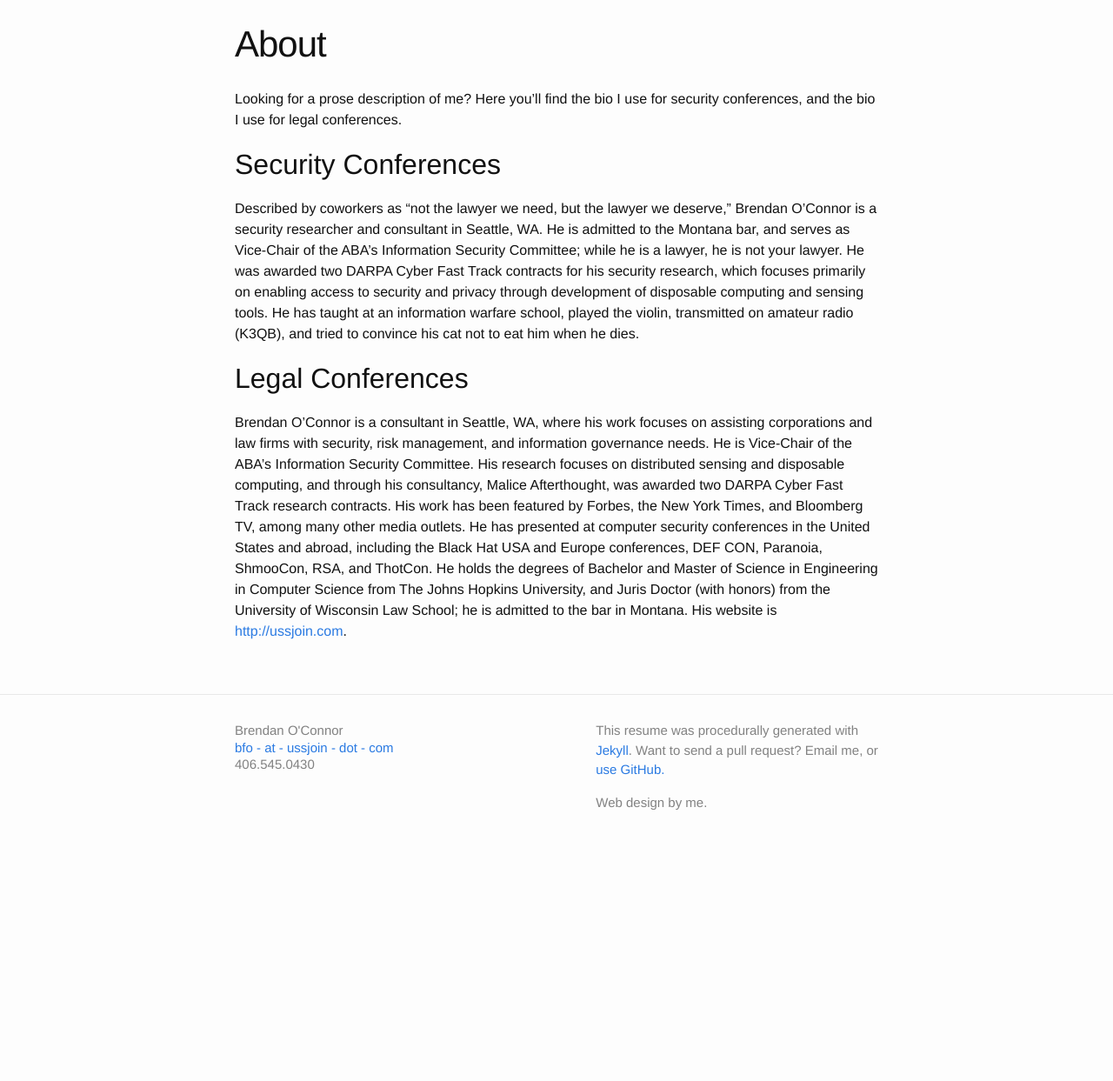
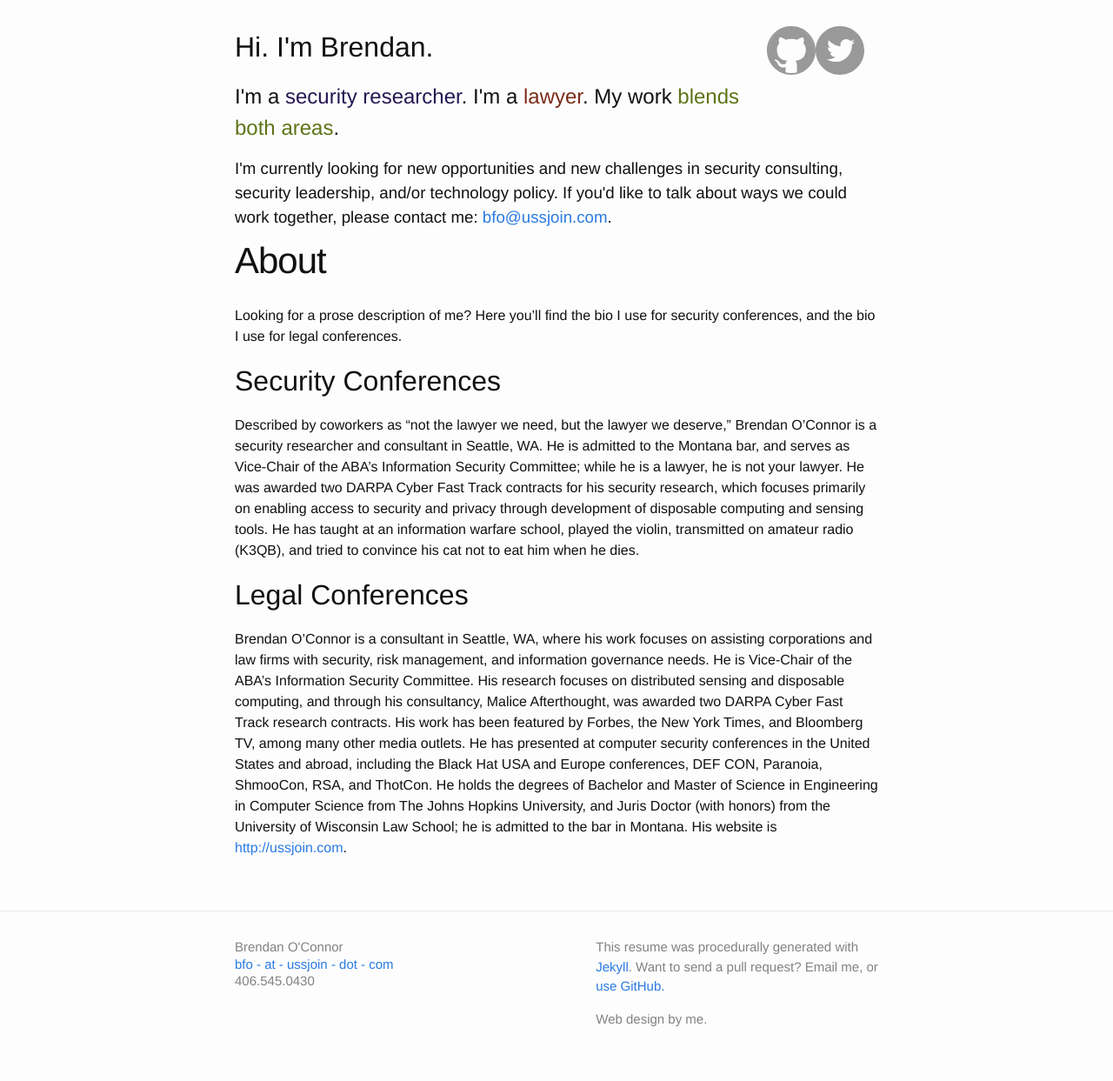
Before and after one commit to ussjoin/ussjoin.com, a Jekyll site: the page built from about.md, in a window 1280 px wide. Shown: the whole page at 87% size. Built offline with Jekyll 4.4.1, drawn with Linux system fonts in a browser that asks for light colours; before the commit the page ends 994 px from its top, so only the background shows below that.

Commit message:
Simplifying CSS.

```diff
--- /dev/null
+++ b/_includes/header.html
@@ -0,0 +1,17 @@
+<div class="formalheader h-card">
+  <div class="name p-name">Brendan O'Connor</div>
+  <div class="email u-email">bfo@ussjoin.com</div>
+  <div class="site u-url">http://ussjoin.com</div>
+  <br />
+  <div class="phone p-tel">406.545.0430</div>
+  <div class="twitter p-nickname">@USSJoin</div>
+</div>
+
+<div class="hello">
+  <div class="sociallinks">
+    <a href="https://github.com/ussjoin/"><img class="svg" src="{{ "/images/github.svg" | prepend: site.baseurl }}" alt="GitHub" /></a><a href="https://twitter.com/ussjoin/"><img class="svg" src="{{ "/images/twitter.svg" | prepend: site.baseurl }}" alt="Twitter" /></a>
+  </div>
+  <h1>Hi. I'm Brendan.</h1>
+  <h2>I'm a <span class="technicaltext">security researcher</span>. I'm a <span class="legaltext">lawyer</span>. My work <span class="technicallegaltext">blends both areas</span>.</h2>
+  <h3>I'm currently looking for new opportunities and new challenges in security consulting, security leadership, and/or technology policy. If you'd like to talk about ways we could work together, please contact me: <a href="mailto:bfo@ussjoin.com">bfo@ussjoin.com</a>.</h3>
+</div>
--- a/_layouts/default.html
+++ b/_layouts/default.html
@@ -5,11 +5,16 @@
 
   <body>
 
-    <div class="page-content">
-      <div class="wrapper">
-        {{ content }}
-      </div>
+
+
+    <div class="header">
+      {% include header.html %}
     </div>
+
+    <div class="wrapper">
+      {{ content }}
+    </div>
+
 
     {% include footer.html %}
 
--- a/_sass/_layout.scss
+++ b/_sass/_layout.scss
@@ -1,97 +1,9 @@
-/**
- * Site header
- */
-.site-header {
-    border-top: 5px solid $grey-color-dark;
-    border-bottom: 1px solid $grey-color-light;
-    min-height: 56px;
-
-    // Positioning context for the mobile navigation icon
-    position: relative;
-}
-
-.site-title {
-    font-size: 26px;
-    line-height: 56px;
-    letter-spacing: -1px;
-    margin-bottom: 0;
-    float: left;
-
-    &,
-    &:visited {
-        color: $grey-color-dark;
-    }
-}
-
-.site-nav {
-    float: right;
-    line-height: 56px;
-
-    .menu-icon {
-        display: none;
-    }
-
-    .page-link {
-        color: $text-color;
-        line-height: $base-line-height;
-
-        // Gaps between nav items, but not on the first one
-        &:not(:first-child) {
-            margin-left: 20px;
-        }
-    }
-
-    @include media-query($on-palm) {
-        position: absolute;
-        top: 9px;
-        right: 30px;
-        background-color: $background-color;
-        border: 1px solid $grey-color-light;
-        border-radius: 5px;
-        text-align: right;
-
-        .menu-icon {
-            display: block;
-            float: right;
-            width: 36px;
-            height: 26px;
-            line-height: 0;
-            padding-top: 10px;
-            text-align: center;
-
-            > svg {
-                width: 18px;
-                height: 15px;
-
-                path {
-                    fill: $grey-color-dark;
-                }
-            }
-        }
-
-        .trigger {
-            clear: both;
-            display: none;
-        }
-
-        &:hover .trigger {
-            display: block;
-            padding-bottom: 5px;
-        }
-
-        .page-link {
-            display: block;
-            padding: 5px 10px;
-        }
-    }
-}
-
-
 
 /**
  * Site footer
  */
 .site-footer {
+  margin-top: $spacing-unit;
     border-top: 1px solid $grey-color-light;
     padding: $spacing-unit 0;
 }
@@ -161,8 +73,9 @@
 /**
  * Page content
  */
-.page-content {
-    padding: $spacing-unit 0;
+.header {
+    padding-top: $spacing-unit;
+    @extend .wrapper;
 }
 
 .page-heading {
--- a/css/print.scss
+++ b/css/print.scss
@@ -51,8 +51,10 @@ $on-laptop:        800px;
 
 /*Removes extra margins from printed version*/
 .wrapper {
+    padding-top: 0;
+    padding-left: 0;
     padding-right: 0;
-    padding-left: 0;
+    padding-bottom: 0;
 }
 .page-content {
     padding: 0;
```
Also changed, not shown: index.html (+0 -18 lines), resume.html (+0 -20 lines).
